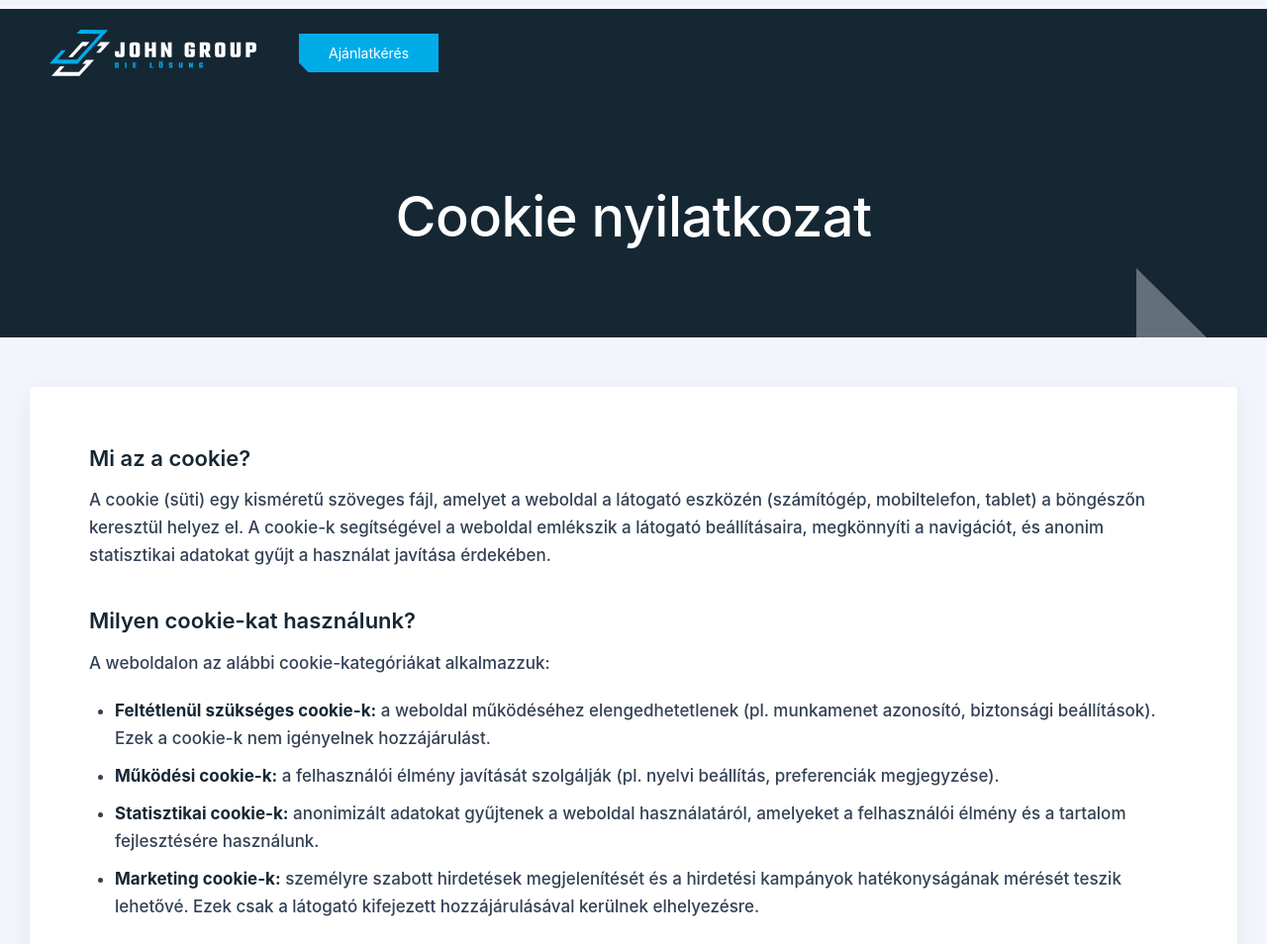
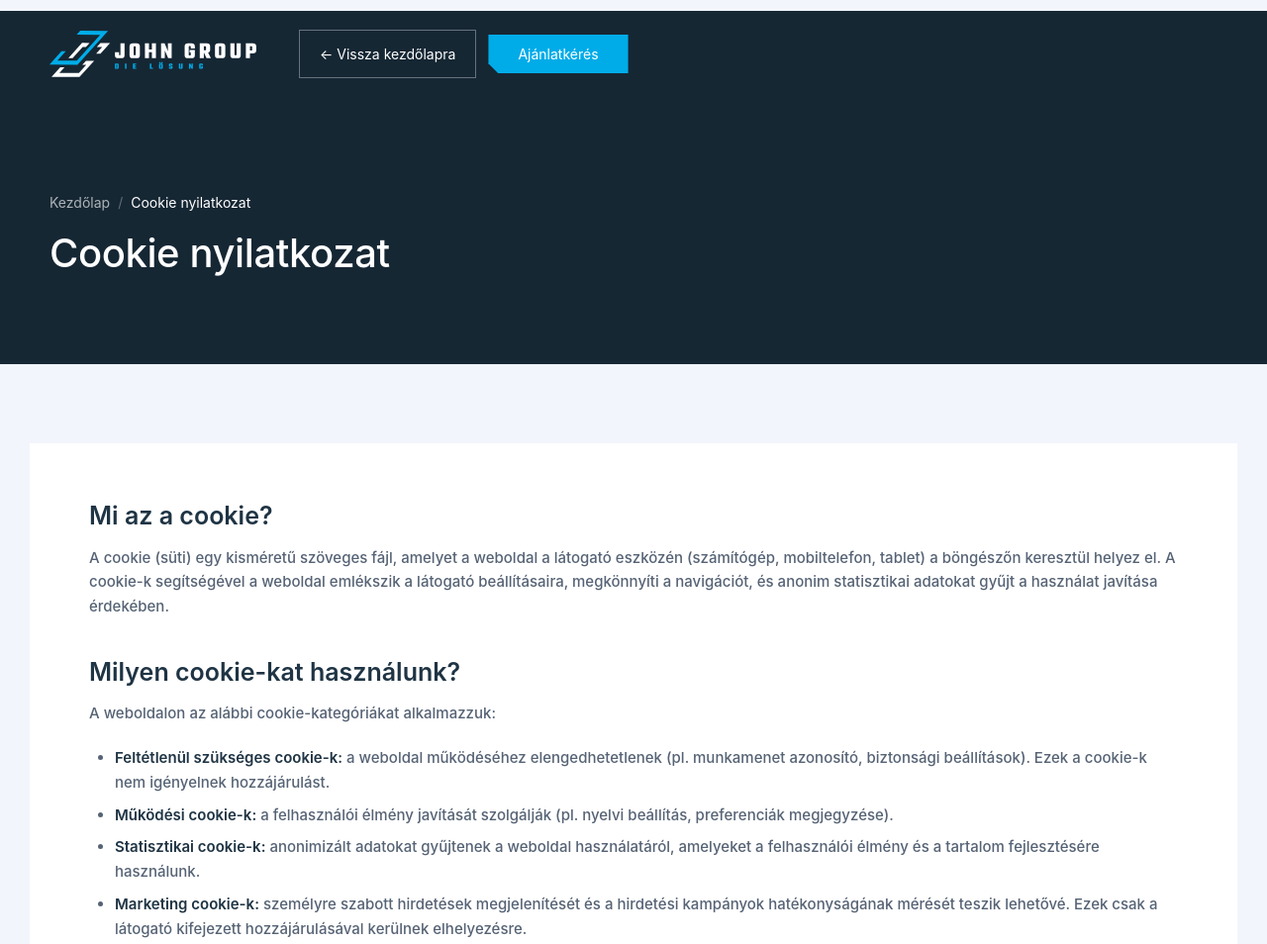
Before and after one commit to webbystep/JohnGroup, a plain HTML site: page cookie.html in a window 1280 px wide. Shown: the top 954 px of the page at 99% size. Drawn offline with nearby package versions, Linux system fonts and the light colour scheme; a script that the page names is missing.

Commit message:
Refine legal pages: 40px left-aligned title, breadcrumb, back-home nav button, flat card, refined typography

```diff
--- a/cookie.html
+++ b/cookie.html
@@ -39,44 +39,72 @@
   .legal-hero .container-full { position: relative; z-index: 2; }
   .legal-hero h1 {
     color: #fff;
-    font-size: 56px;
+    font-size: 40px;
     font-weight: 500;
     margin: 0;
-    text-align: center;
+    text-align: left;
     letter-spacing: -0.01em;
   }
-  .legal-hero-decoration {
-    position: absolute;
-    right: 4%;
-    bottom: -10px;
-    height: 80px;
-    opacity: 0.35;
-    z-index: 1;
+  .legal-breadcrumb {
+    font-size: 14px;
+    color: rgba(255, 255, 255, 0.65);
+    margin-bottom: 16px;
+    font-weight: 400;
+    text-align: left;
   }
-  .legal-page { background-color: #f2f5fb; }
+  .legal-breadcrumb a { color: rgba(255, 255, 255, 0.65); text-decoration: none; transition: color 0.2s; }
+  .legal-breadcrumb a:hover { color: #fff; }
+  .legal-breadcrumb .sep { margin: 0 8px; opacity: 0.5; }
+  .legal-breadcrumb .current { color: #fff; }
+  .btn-back-home {
+    color: #fff;
+    background: transparent;
+    border: 1px solid rgba(255, 255, 255, 0.35);
+    padding: 10px 20px;
+    font-size: 14px;
+    font-weight: 400;
+    text-decoration: none;
+    display: inline-flex;
+    align-items: center;
+    gap: 8px;
+    transition: background 0.2s, border-color 0.2s;
+  }
+  .btn-back-home:hover { background: rgba(255, 255, 255, 0.08); border-color: rgba(255, 255, 255, 0.6); }
+  .nav-buttons { display: flex; gap: 12px; align-items: center; }
+  .legal-page { background-color: #f2f5fb; padding-top: 80px; padding-bottom: 80px; }
   .legal-page .privacy-wrap {
     background-color: #fff;
     padding: 60px;
-    border-radius: 4px;
-    box-shadow: 0 4px 24px rgba(22, 39, 52, 0.06);
   }
   .legal-page .rich-text h5 {
-    color: #162734;
-    font-size: 22px;
+    color: #1f3444;
+    font-size: 25px;
     font-weight: 600;
     margin-top: 40px;
     margin-bottom: 16px;
   }
   .legal-page .rich-text h5:first-child { margin-top: 0; }
+  .legal-page .rich-text h6 {
+    color: #1f3444;
+    font-size: 20px;
+    font-weight: 600;
+    margin-top: 24px;
+    margin-bottom: 12px;
+  }
   .legal-page .rich-text p,
   .legal-page .rich-text ul,
-  .legal-page .rich-text ol { margin-bottom: 20px; color: #334155; font-size: 17px; line-height: 1.65; }
+  .legal-page .rich-text ol,
+  .legal-page .rich-text li { margin-bottom: 20px; color: #566375; font-size: 15px; line-height: 1.65; }
+  .legal-page .rich-text li { margin-bottom: 8px; }
   .legal-page .rich-text a { color: #00ace8; text-decoration: underline; text-underline-offset: 3px; }
-  .legal-page .rich-text strong { color: #162734; }
+  .legal-page .rich-text strong { color: #1f3444; font-weight: 600; }
+  @media (max-width: 991px) { .legal-page { padding-top: 60px; padding-bottom: 60px; } }
   @media (max-width: 767px) {
     .legal-hero { padding: 140px 0 60px; }
-    .legal-hero h1 { font-size: 36px; }
+    .legal-hero h1 { font-size: 32px; }
+    .legal-page { padding-top: 40px; padding-bottom: 40px; }
     .legal-page .privacy-wrap { padding: 30px; }
+    .nav-buttons .btn-back-home { display: none; }
   }
   </style>
 </head>
@@ -87,7 +115,8 @@
         <div class="w-layout-grid grid-nav">
           <a href="index.html" class="brand w-nav-brand"><img src="images/john_group_white_logo.svg" loading="lazy" alt="" class="logo"></a>
           <div class="nav-menu-wrap">
-            <div class="button-left">
+            <div class="button-left nav-buttons">
+              <a href="index.html" class="btn-back-home">← Vissza kezdőlapra</a>
               <a href="index.html#ajanlatkeres" class="button-white sliced-button w-button">Ajánlatkérés</a>
             </div>
           </div>
@@ -96,11 +125,13 @@
     </div>
     <section class="legal-hero">
       <div class="container-full w-container">
+        <nav class="legal-breadcrumb" aria-label="Breadcrumb">
+          <a href="index.html">Kezdőlap</a><span class="sep">/</span><span class="current">Cookie nyilatkozat</span>
+        </nav>
         <h1>Cookie nyilatkozat</h1>
       </div>
-      <img src="images/vector-03.svg" loading="eager" alt="" class="legal-hero-decoration">
     </section>
-    <div class="privacy-section section-spacing-sm-top section-spacing-bottom legal-page">
+    <div class="privacy-section legal-page">
       <div class="container-medium w-container">
         <div class="privacy-wrap">
           <div class="rich-text w-richtext">
```
Also changed, not shown: impresszum.html (+51 -20 lines), privacy-policy.html (+51 -20 lines).
